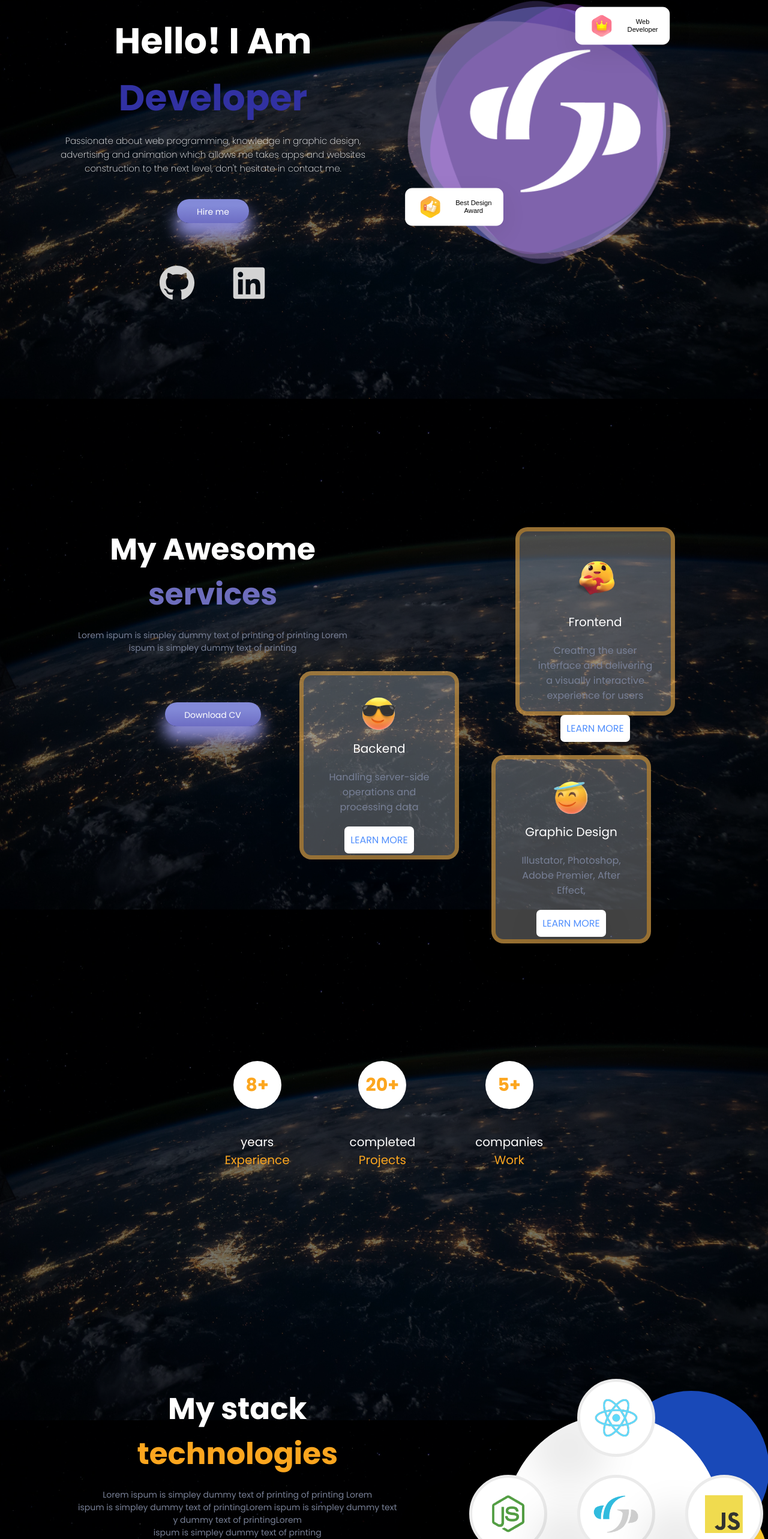
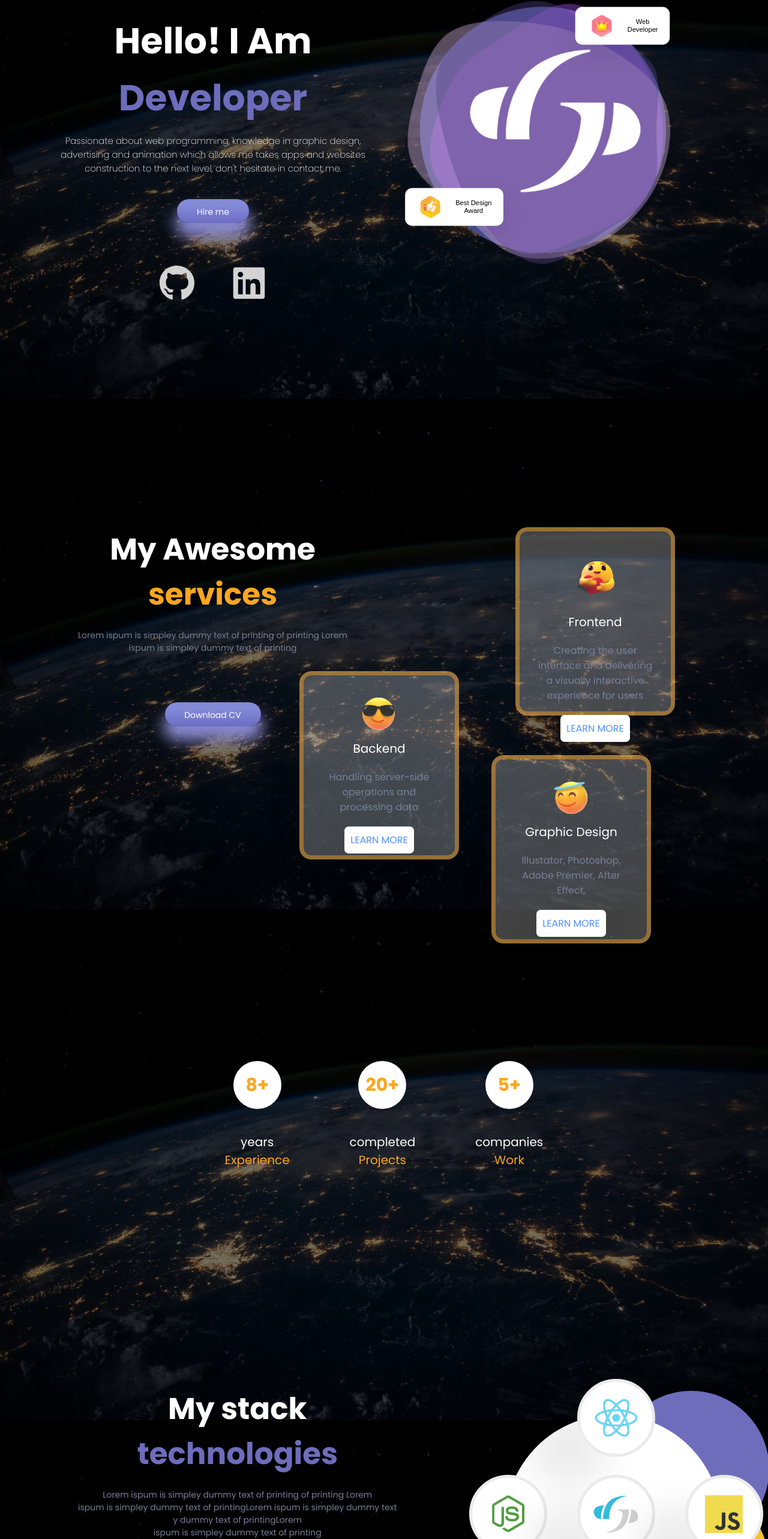
Before and after one commit to dangarpa6/portafolio-daniel-new, a React (Create React App) app: page / in a window 1280 px wide. Shown: the part 187-2753 px from the top of the page at 60% size. Built offline with nearby package versions, Linux system fonts and the light colour scheme.

Commit message:
email done

```diff
--- a/src/components/Card/Card.jsx
+++ b/src/components/Card/Card.jsx
@@ -7,7 +7,9 @@ const Card = ({emoji, heading, detail, color}) => {
       <img src={emoji} alt="" />
       <span>{heading}</span>
       <span>{detail}</span>
-      <button className="c-button">LEARN MORE</button>
+      <button className="c-button"
+
+      >LEARN MORE</button>
     </div>
   );
 };
--- a/src/components/Contact/Contact.jsx
+++ b/src/components/Contact/Contact.jsx
@@ -7,21 +7,23 @@ const Contact = () => {
   const darkMode = theme.state.darkMode;
   const form = useRef();
   const [done, setDone] = useState(false)
+
+
   const sendEmail = (e) => {
     e.preventDefault();
 
     emailjs
       .sendForm(
-        "service_2mu5xtl",
-        "template_m5udu2c",
+        "service_pmj1ksg",
+        "template_z4is6sw",
         form.current,
-        "VLwg1ltOWvnCYAiK_"
+        "_zsEvlYOtFM5t9LAi"
       )
       .then(
         (result) => {
           console.log(result.text);
           setDone(true);
-          form.reset();
+          e.target.reset();
         },
         (error) => {
           console.log(error.text);
--- a/src/components/Intro/Intro.css
+++ b/src/components/Intro/Intro.css
@@ -23,7 +23,7 @@
   font-size: 3rem;
 }
 .i-name > :nth-child(2) {
-  color:rgb(49, 49, 162);
+  color: rgb(109, 109, 188);
   font-weight: bold;
   font-size: 3rem;
 }
--- a/src/components/Portfolio/Portfolio.jsx
+++ b/src/components/Portfolio/Portfolio.jsx
@@ -24,16 +24,24 @@ const Portfolio = () => {
         className="portfolio-slider"
       >
         <SwiperSlide>
-          <img src={Sidebar} alt="" />
+        <a href="https://rickandmortybydaniel.netlify.app/">
+          <img src={Sidebar}  alt="" />
+        </a>
         </SwiperSlide>
         <SwiperSlide>
+          <a href="https://e-commerce0077.netlify.app/">
           <img src={Ecommerce} alt="" />
+          </a>
         </SwiperSlide>
         <SwiperSlide>
+          <a href="https://pokeappi007.netlify.app/">
           <img src={MusicApp} alt="" />
+          </a>
         </SwiperSlide>
         <SwiperSlide>
-          <img src={HOC} alt="" />
+          <a href="https://windapp.netlify.app/">
+          <img src={HOC} alt=""/>
+          </a>
         </SwiperSlide>
       </Swiper>
     </div>
--- a/src/components/Services/Services.jsx
+++ b/src/components/Services/Services.jsx
@@ -25,7 +25,7 @@ const Services = () => {
       <div className="awesome">
         {/* dark mode */}
         <span style={{ color: darkMode ? "white" : "" }}>My Awesome</span>
-        <span style={{color:" rgb(109, 109, 188)"}}>services</span>
+        <span style={{color:"var(--orange)"}}>services</span>
         <spane>
           Lorem ispum is simpley dummy text of printing of printing Lorem
           <br />
--- a/src/components/Works/Works.css
+++ b/src/components/Works/Works.css
@@ -20,7 +20,7 @@
   font-weight: bold;
 }
 .awesome > :nth-child(2) {
-  color: var(--orange);
+  color:  rgb(109, 109, 188);
   font-size: 2.5rem;
   font-weight: bold;
 }
@@ -102,7 +102,7 @@
   z-index: 1;
 }
 .blueCircle {
-  background: #1949b8;
+  background: rgb(109, 109, 188);
   left: 18rem;
   top: 0rem;
 }
```
